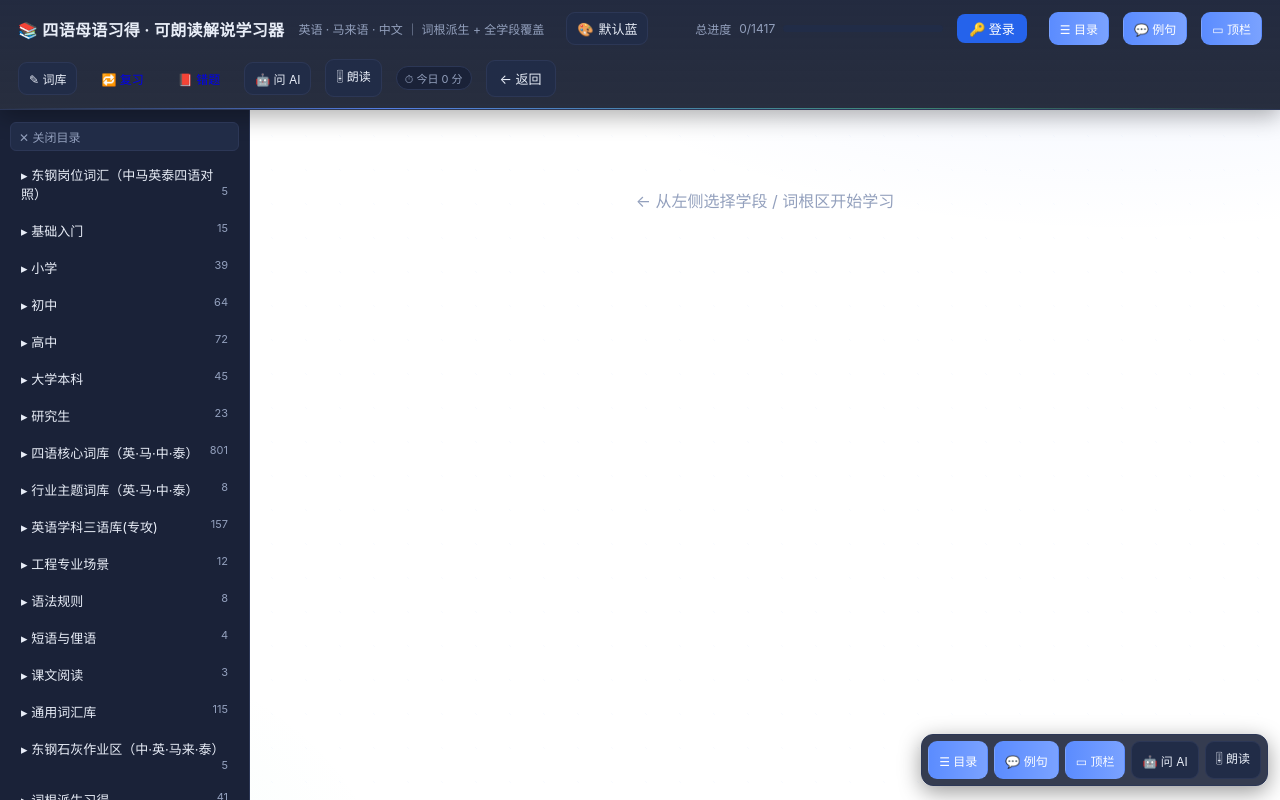
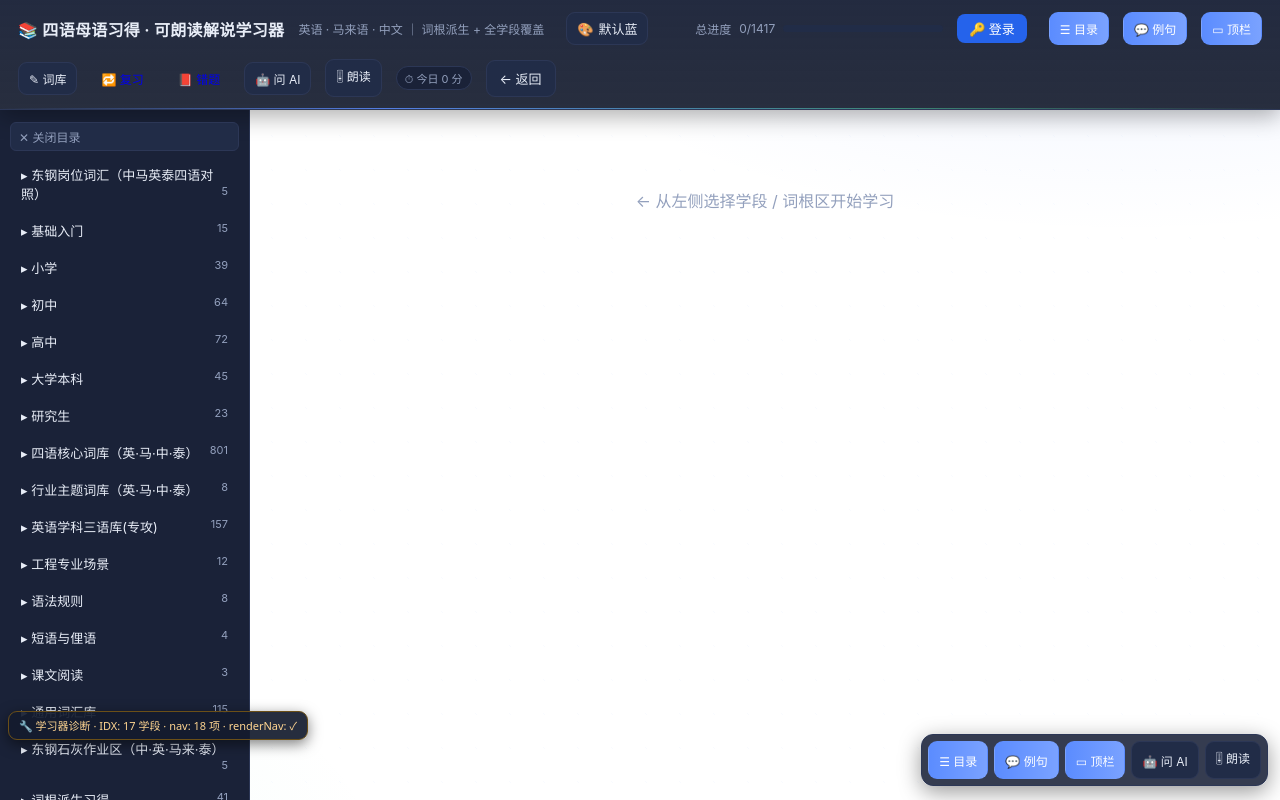
Before and after one commit to bizehua/tril-suite-server, a website: page static/三语母语习得学习器.html in a window 1280 px wide. Drawn offline with Linux system fonts and the light colour scheme; no server answers.

Commit message:
feat(diag): 学习器/闪记页面底部加诊断条
刷新后无需 DevTools 也能看到：
- IDX/DATA 学段数
- nav 子元素数
- renderNav 函数是否存在
- 已加载但 nav 空白时给出 SW 缓存警告

诊断条可点击 → 清空 localStorage + 注销 Service Worker。

```diff
--- a/static/三语母语习得学习器.html
+++ b/static/三语母语习得学习器.html
@@ -213,6 +213,35 @@ body.hide-examples .dexample{display:none}
     </div>
   </main>
 </div>
+<div id="trilDiag" style="position:fixed;left:8px;bottom:60px;z-index:9990;background:rgba(20,28,46,.92);color:#ffd591;border:1px solid #6b4f17;border-radius:9px;padding:6px 10px;font:11px/1.4 system-ui;max-width:380px;box-shadow:0 4px 14px rgba(0,0,0,.5)">诊断中…</div>
+<script>
+/* 实时显示加载状态，方便用户无需 DevTools 也能看到 nav 是否渲染 */
+(function(){
+  function tick(){
+    var d = document.getElementById('trilDiag');
+    if(!d) return;
+    var IDX = window.__TRIL_INDEX__;
+    var nav = document.getElementById('nav');
+    var navN = nav ? nav.children.length : 0;
+    var renderOK = typeof window.renderNav === 'function';
+    var hasData = !!(IDX && IDX.stages && IDX.stages.length);
+    var msg = '🔧 学习器诊断 · IDX: ' + (hasData ? IDX.stages.length + ' 学段' : '❌ 未加载')
+      + ' · nav: ' + navN + ' 项'
+      + ' · renderNav: ' + (renderOK ? '✓' : '❌')
+      + (hasData && navN === 0 ? ' ⚠ 已加载但 nav 空白 — 可能是 Service Worker 缓存' : '');
+    d.textContent = msg;
+  }
+  setTimeout(tick, 300);
+  setTimeout(tick, 1500);
+  setTimeout(tick, 4000);
+  setTimeout(function(){
+    var d = document.getElementById('trilDiag');
+    if(d) d.addEventListener('click', function(){
+      try{ localStorage.clear(); alert('localStorage 已清空，请刷新'); }catch(e){}
+    });
+  }, 500);
+})();
+</script>
 
 <div class="overlay" id="overlay">
   <div class="modal">
```
Also changed, not shown: static/三语母语习得闪记.html (+40 -0 lines).
